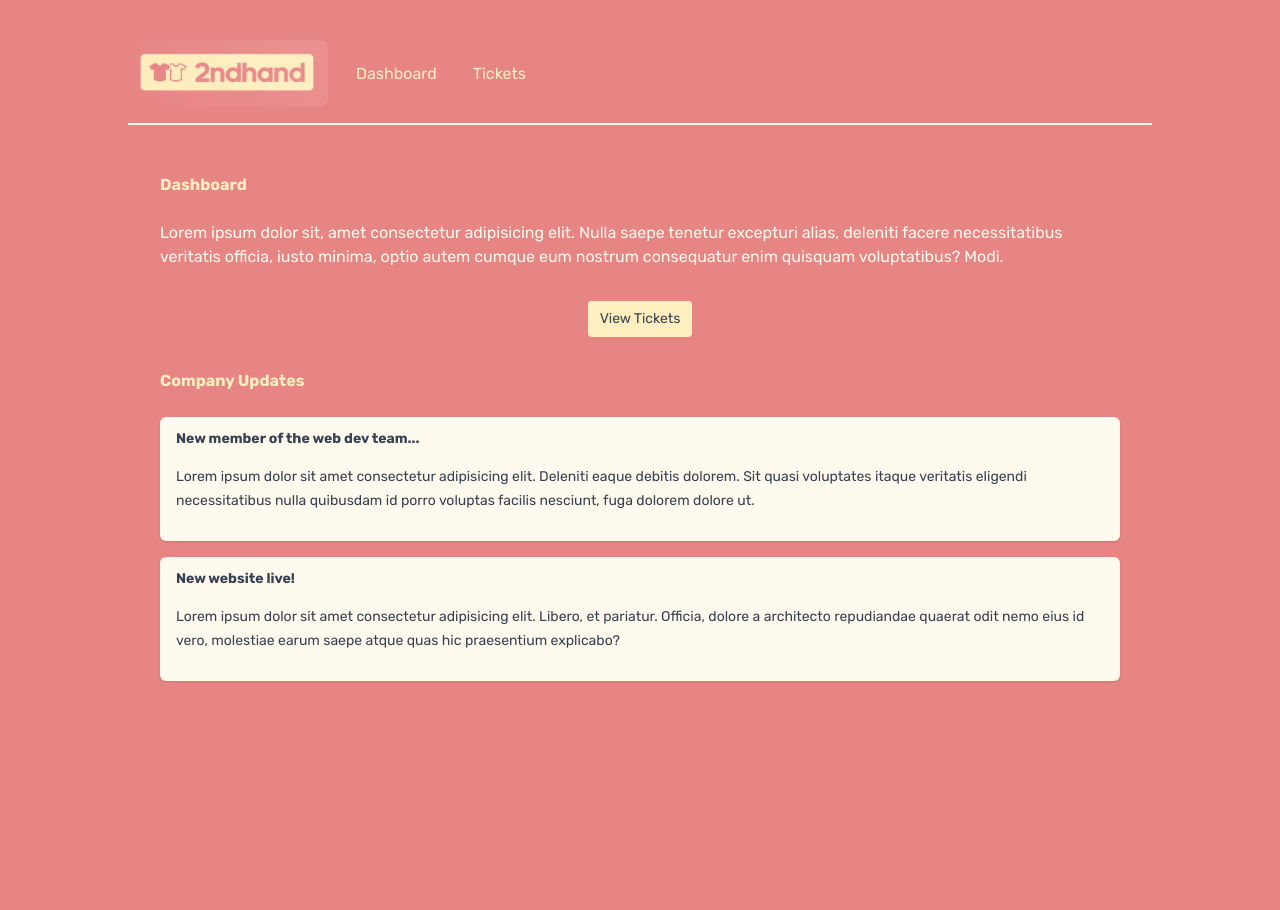
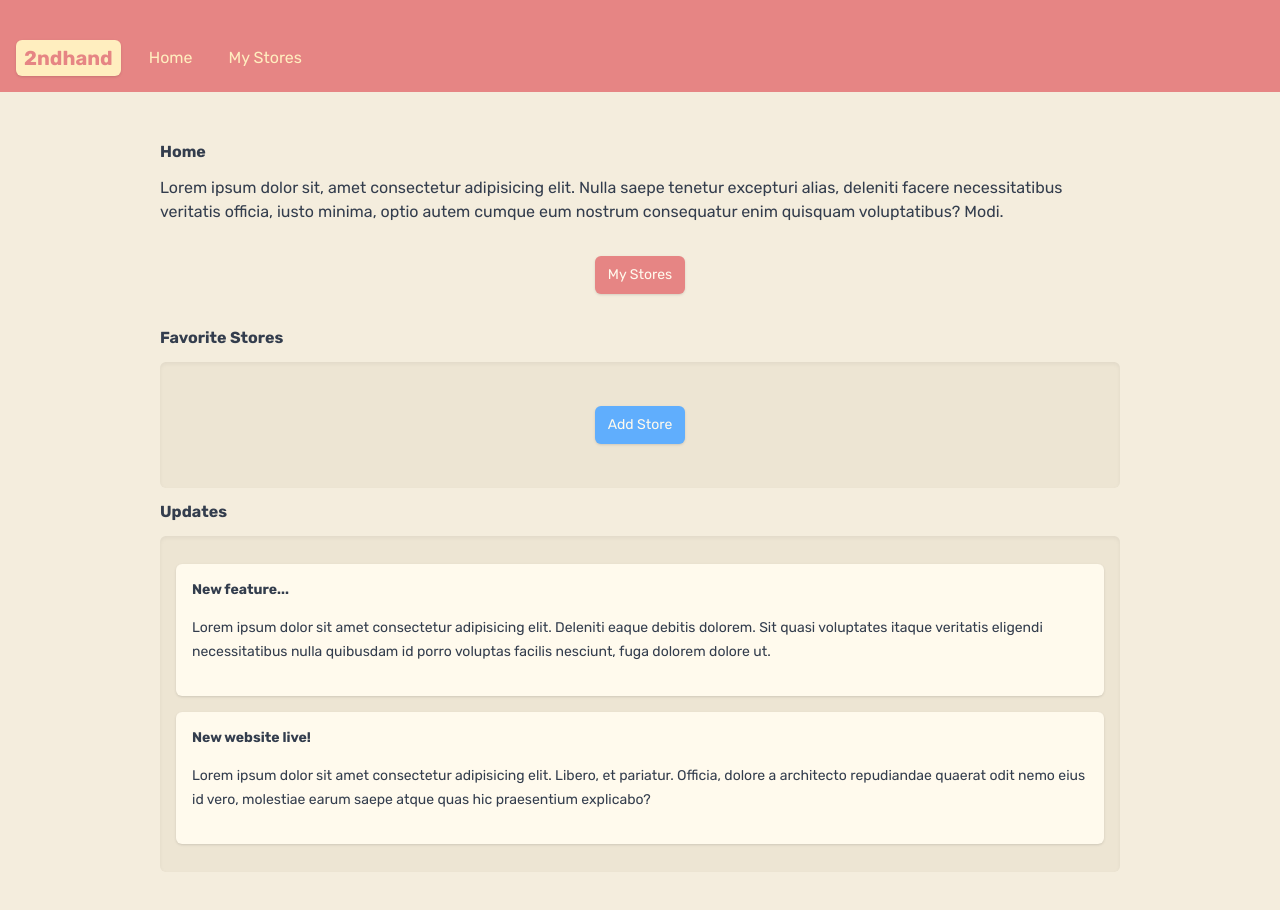
Before and after one commit to benjaminferreira/2ndhand, a Next.js app: page / in a window 1280 px wide. Shown: the top 910 px of the page. Before the commit the page ends 800 px from the top, so only its background shows below. Built offline with nearby package versions, Linux system fonts and the light colour scheme.

Commit message:
UI Overhaul / Reworking color palette

```diff
--- a/app/components/Navbar.jsx
+++ b/app/components/Navbar.jsx
@@ -6,7 +6,7 @@ import Logo from "./2ndhand-logo.png";
 export default function Navbar() {
 	return (
 		<nav>
-			<Image
+			{/* <Image
 				src={Logo}
 				alt="2ndhand Logo"
 				width={200}
@@ -14,9 +14,15 @@ export default function Navbar() {
 				placeholder="blur"
 				style={{ borderRadius: "8px" }}
 				aria-label="2ndhand logo"
-			/>
-			<Link href="/">Dashboard</Link>
-			<Link href="/tickets">Tickets</Link>
+			/> */}
+			<Link
+				href="/"
+				className="nav-logo"
+			>
+				2ndhand
+			</Link>
+			<Link href="/">Home</Link>
+			<Link href="/stores">My Stores</Link>
 		</nav>
 	);
 }
--- a/app/globals.css
+++ b/app/globals.css
@@ -1,20 +1,23 @@
 @import "tailwindcss";
 
 @theme {
-	--color-primary: #ffeebf;
-	--color-light: #fffaed;
-	--color-dark: #364153;
-	--color-bkg1: #e68584;
+	--color-text1: #333d4d; /*#364153;*/
+	--color-accent1: #e68584;
+	--color-accent2: #ffeebf;
+	--color-accent3: #60aefd;
+	--color-bkg1: #ede5d3; /* #eee3c8; */
+	--color-bkg2: #fffaed;
+	--color-bkg3: #f4eddd;
 }
 
 /* Base Styles */
 body {
-	@apply text-light bg-bkg1;
+	@apply text-text1 bg-bkg3;
 }
 
 h1,
 h2 {
-	@apply font-bold text-primary text-lg;
+	@apply font-bold text-text1 text-lg;
 }
 
 main {
@@ -22,68 +25,87 @@ main {
 }
 
 main > h2 {
-	@apply mb-4 pb-2 text-base;
+	@apply my-3 text-base;
 }
 
 p > a {
-	@apply text-primary underline;
+	@apply text-accent1 underline;
 }
 
 /* Nav Styles */
 nav {
 	@apply pb-4
-		border-b-2
-		border-light
+		bg-accent1
 		flex
 		items-center
 		gap-5
-		my-10
-		mx-auto
-		max-w-5xl;
+		mb-10
+		pt-10;
 }
+
 nav a,
 nav span {
-	@apply text-primary px-2 cursor-pointer;
+	@apply text-accent2 px-2 cursor-pointer;
 }
 
-nav a:hover {
-	@apply text-dark;
+nav a:is(:hover, :focus) {
+	@apply text-text1;
 }
 
 main nav {
 	@apply border-0;
 }
 
+.nav-logo {
+	@apply ml-4
+		px-2
+		py-1
+		font-bold
+		text-xl
+		rounded-md
+		flex
+		justify-center
+		items-center
+		gap-2
+		cursor-pointer
+		bg-accent2
+		text-accent1
+		shadow-sm;
+}
+
 /* Button Styles */
 button {
 	@apply px-3
 		py-2
-		rounded-sm
+		rounded-md
 		flex
 		justify-between
 		items-center
 		gap-2
 		text-sm
-		cursor-pointer;
+		cursor-pointer
+		border-1
+		border-transparent
+		shadow-sm;
 }
 
-button:hover {
-	@apply bg-light/90;
+button:is(:hover, :focus) {
+	@apply bg-bkg2/90 border-1 border-text1 text-text1;
 }
 
 .btn-primary {
-	@apply bg-primary text-dark;
+	@apply bg-accent1 text-bkg2;
 }
 
 .btn-secondary {
-	@apply bg-gray-200 text-gray-900;
+	@apply bg-accent3 text-bkg2;
 }
 
 /* Form Styles */
 form {
 	@apply py-4
 		px-7
-		bg-primary/5
+		bg-accent2/5
 		rounded-md
 		block
 		mx-auto
@@ -103,7 +125,7 @@ form select {
 		my-4
 		px-2
 		py-1
-		rounded-sm
+		rounded-md
 		w-full;
 }
 
@@ -119,7 +141,7 @@ form button {
 		text-red-800
 		py-1
 		px-2
-		rounded-sm
+		rounded-md
 		block
 		max-w-fit
 		my-4
@@ -127,11 +149,21 @@ form button {
 }
 
 /* Card Styles */
+.cardback {
+	@apply bg-bkg1
+		inset-shadow-sm
+		rounded-md
+		py-3
+		px-4
+		relative
+		overflow-hidden;
+}
+
 .card {
-	@apply bg-light
+	@apply bg-bkg2
 		shadow-sm
 		rounded-md
-		py-3
+		py-4
 		px-4
 		my-4
 		relative
@@ -140,13 +172,13 @@ form button {
 
 .card h3 {
 	@apply font-bold
-		text-dark
+		text-text1
 		text-sm
 		mb-0;
 }
 
 .card p {
-	@apply my-4 text-sm text-dark leading-6;
+	@apply my-4 text-sm text-text1 leading-6;
 }
 
 /* Pill Styles */
--- a/app/page.jsx
+++ b/app/page.jsx
@@ -3,7 +3,7 @@ import Link from "next/link";
 export default function Home() {
 	return (
 		<main>
-			<h2>Dashboard</h2>
+			<h2>Home</h2>
 			<p>
 				Lorem ipsum dolor sit, amet consectetur adipisicing elit. Nulla saepe tenetur excepturi alias, deleniti
 				facere necessitatibus veritatis officia, iusto minima, optio autem cumque eum nostrum consequatur enim
@@ -11,19 +11,28 @@ export default function Home() {
 			</p>
 
 			<div className="flex justify-center my-8">
-				<Link href="/tickets">
-					<button className="btn-primary">View Tickets</button>
+				<Link
+					href="/stores"
+					tabIndex="-1"
+				>
+					<button className="btn-primary">My Stores</button>
 				</Link>
 			</div>
+			<h2>Favorite Stores</h2>
+			<div className="cardback">
+				<div className="flex justify-center my-8">
+					<button className="btn-secondary">Add Store</button>
+				</div>
+			</div>
 
-			<h2>Company Updates</h2>
-
+			<h2>Updates</h2>
+			<div className="cardback">
 				<div className="card">
-				<h3>New member of the web dev team...</h3>
+					<h3>New feature...</h3>
 					<p>
-					Lorem ipsum dolor sit amet consectetur adipisicing elit. Deleniti eaque debitis dolorem. Sit quasi
-					voluptates itaque veritatis eligendi necessitatibus nulla quibusdam id porro voluptas facilis
-					nesciunt, fuga dolorem dolore ut.
+						Lorem ipsum dolor sit amet consectetur adipisicing elit. Deleniti eaque debitis dolorem. Sit
+						quasi voluptates itaque veritatis eligendi necessitatibus nulla quibusdam id porro voluptas
+						facilis nesciunt, fuga dolorem dolore ut.
 					</p>
 				</div>
 				<div className="card">
@@ -34,6 +43,7 @@ export default function Home() {
 						praesentium explicabo?
 					</p>
 				</div>
+			</div>
 		</main>
 	);
 }
--- /dev/null
+++ b/app/stores/page.jsx
@@ -0,0 +1,7 @@
+export default function MyStores() {
+	return (
+		<div>
+			<h2>My Stores</h2>
+		</div>
+	);
+}
--- a/app/tickets/page.jsx
+++ /dev/null
@@ -1,7 +0,0 @@
-export default function Tickets() {
-	return (
-		<div>
-			<h2>Tickets</h2>
-		</div>
-	);
-}
```
Lines whose indentation alone changed are shown as unchanged.
